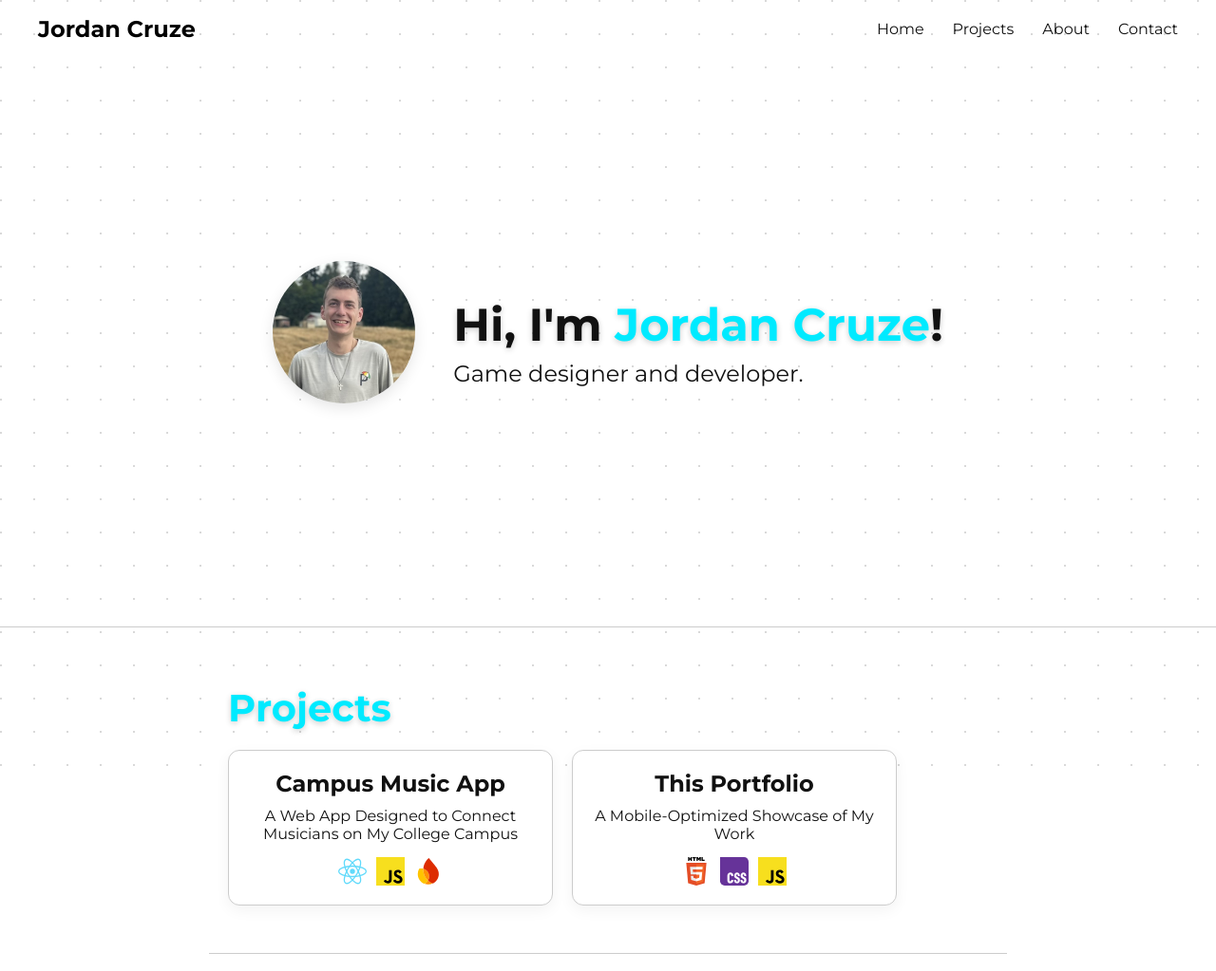
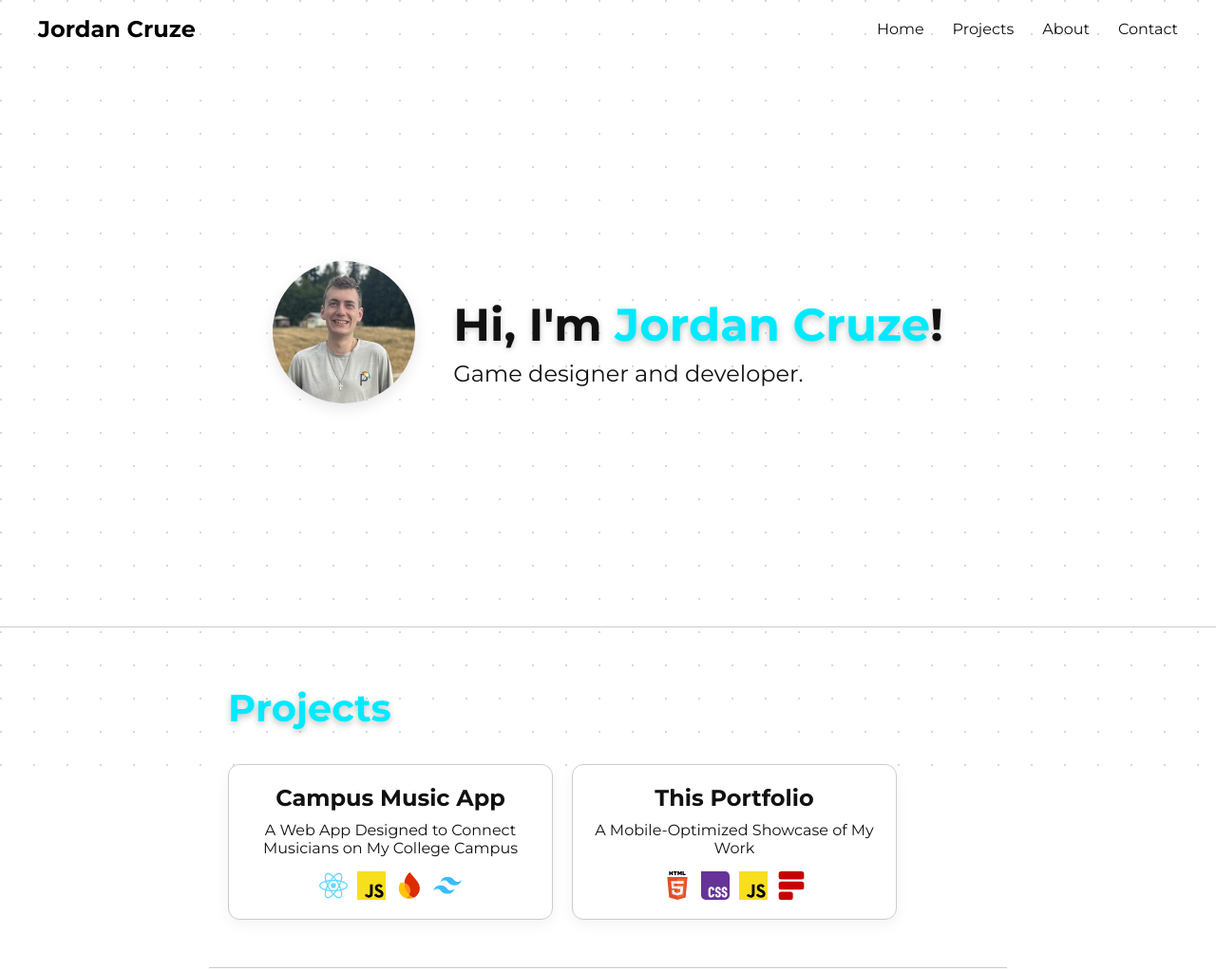
Before and after one commit to Jordan-Cruze/portfolio-site, a plain HTML site: page index.html in a window 1280 px wide. Shown: the top 1023 px of the page at 95% size. Drawn offline with Linux system fonts and the light colour scheme.

Commit message:
New Icons and blue header interactivity

```diff
--- a/index.html
+++ b/index.html
@@ -73,6 +73,7 @@
                             <img src="./assets/images/React.svg" alt="React" class="tech-icon">
                             <img src="./assets/images/javascript.svg" alt="JavaScript" class="tech-icon">
                             <img src="./assets/images/Firebase.svg" alt="Firebase" class="tech-icon">
+                            <img src="./assets/images/Tailwind.svg" alt="Tailwind" class="tech-icon">
                         </div>
                     </a>
 
@@ -82,9 +83,10 @@
                         <p>A Mobile-Optimized Showcase of My Work</p>
 
                         <div class="project-tech">
-                            <img src="./assets/images/html5.svg" alt="React" class="tech-icon">
-                            <img src="./assets/images/css.svg" alt="JavaScript" class="tech-icon">
-                            <img src="./assets/images/javascript.svg" alt="Firebase" class="tech-icon">
+                            <img src="./assets/images/html5.svg" alt="HTML5" class="tech-icon">
+                            <img src="./assets/images/css.svg" alt="CSS" class="tech-icon">
+                            <img src="./assets/images/javascript.svg" alt="JavaScript" class="tech-icon">
+                            <img src="./assets/images/Formspree.svg" alt="Formspree" class="tech-icon">
                         </div>
                     </a>
 
--- a/style.css
+++ b/style.css
@@ -45,6 +45,14 @@
 
 .color {
     color: #00eaff;
+    display: inline-block;
+    cursor: default;
+    text-shadow: 0 3px 7px rgba(0,0,0,0.25);
+    transition: transform 0.3s ease;
+}
+
+.color:hover {
+    transform: scale(1.05);
 }
 
 h1, h2, h3, p {
@@ -360,7 +368,6 @@
 .hamburger.active span:nth-child(3) {
   transform: rotate(-45deg) translate(5px, -5px);
 }
-
 
 /* Navbar */
 
```
Also changed, not shown: assets/images/Formspree.svg (added), assets/images/Tailwind.svg (added).
